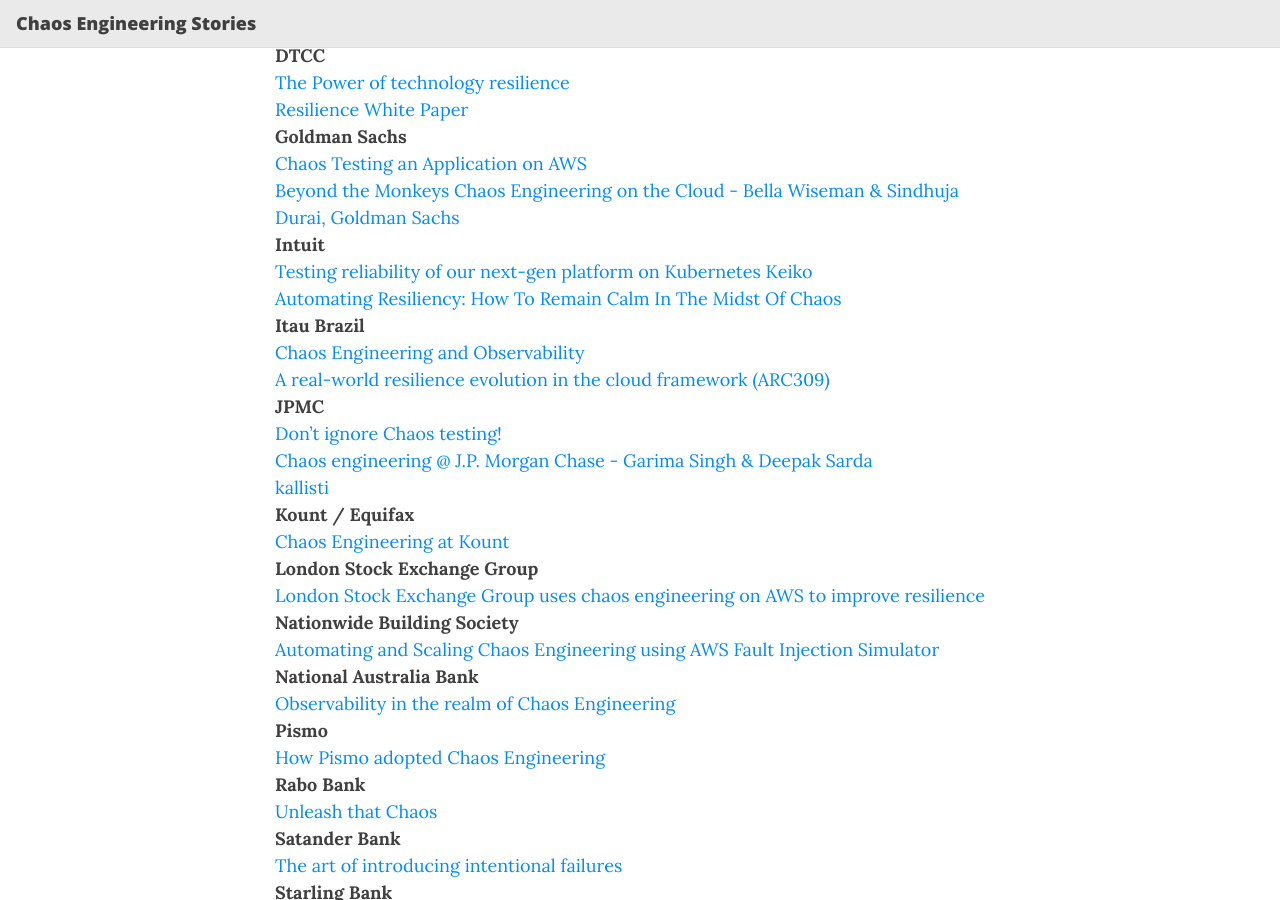
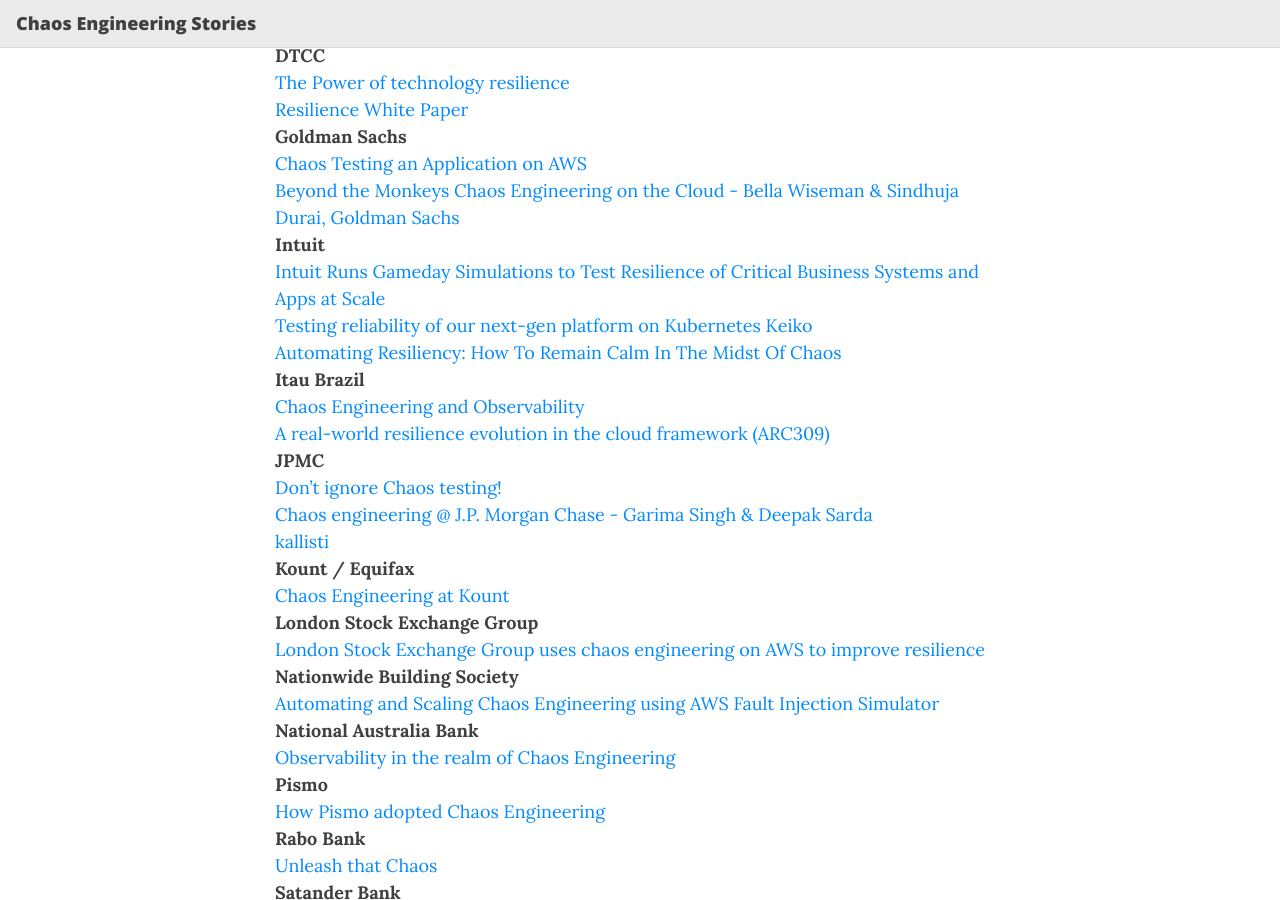
Before and after one commit to ldomb/ChaosEngineeringPublicStories, a Jekyll site: the page built from index.md, in a window 1280 px wide and 900 px high, scrolled down 900 px. Built offline with Jekyll 4.4.1, drawn with Linux system fonts in a browser that asks for light colours; nearby versions of some CDN libraries.

Commit message:
Update new Intuit blog for GameDays

```diff
--- a/index.md
+++ b/index.md
@@ -40,6 +40,7 @@ _**Financial Services**_
 [Chaos Testing an Application on AWS](https://developer.gs.com/blog/posts/chaos-testing-an-application-on-aws)
 [Beyond the Monkeys Chaos Engineering on the Cloud - Bella Wiseman & Sindhuja Durai, Goldman Sachs](https://www.youtube.com/watch?v=HlQlfkgA4W8)
 **Intuit**
+[Intuit Runs Gameday Simulations to Test Resilience of Critical Business Systems and Apps at Scale](https://medium.com/intuit-engineering/intuit-runs-gameday-simulations-to-test-resilience-of-critical-business-systems-and-apps-at-scale-7861223d526f)
 [Testing reliability of our next-gen platform on Kubernetes Keiko](https://litmuschaos.io/adopters/intuit)
 [Automating Resiliency: How To Remain Calm In The Midst Of Chaos](https://medium.com/intuit-engineering/automating-resiliency-how-to-remain-calm-in-the-midst-of-chaos-d0d3929243ca)
 **Itau Brazil**
```
